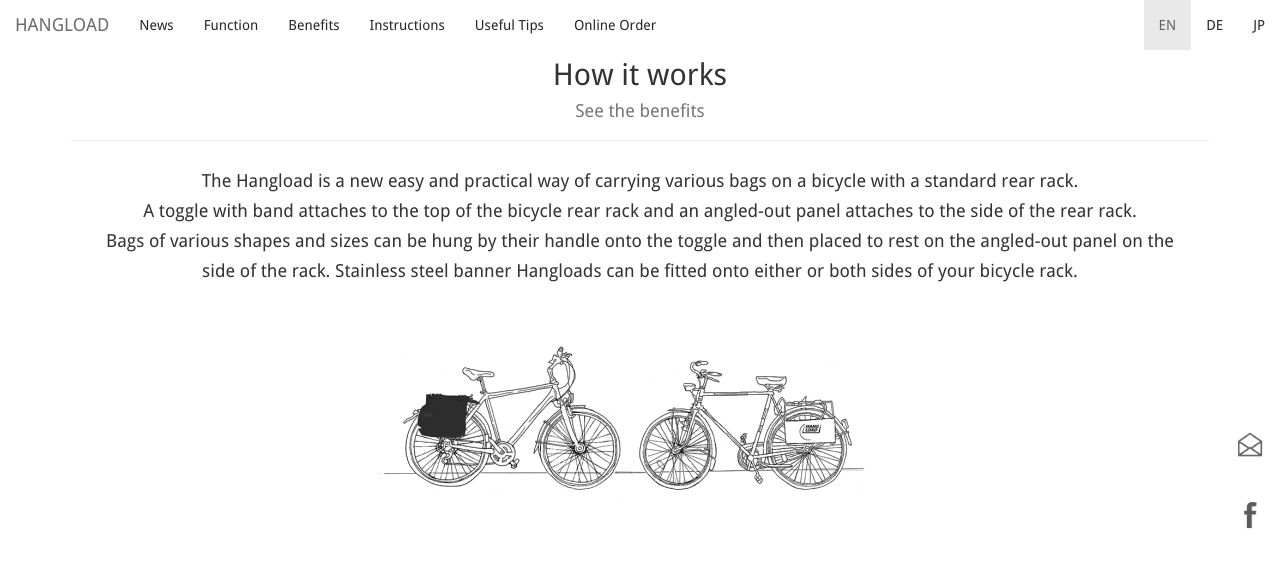
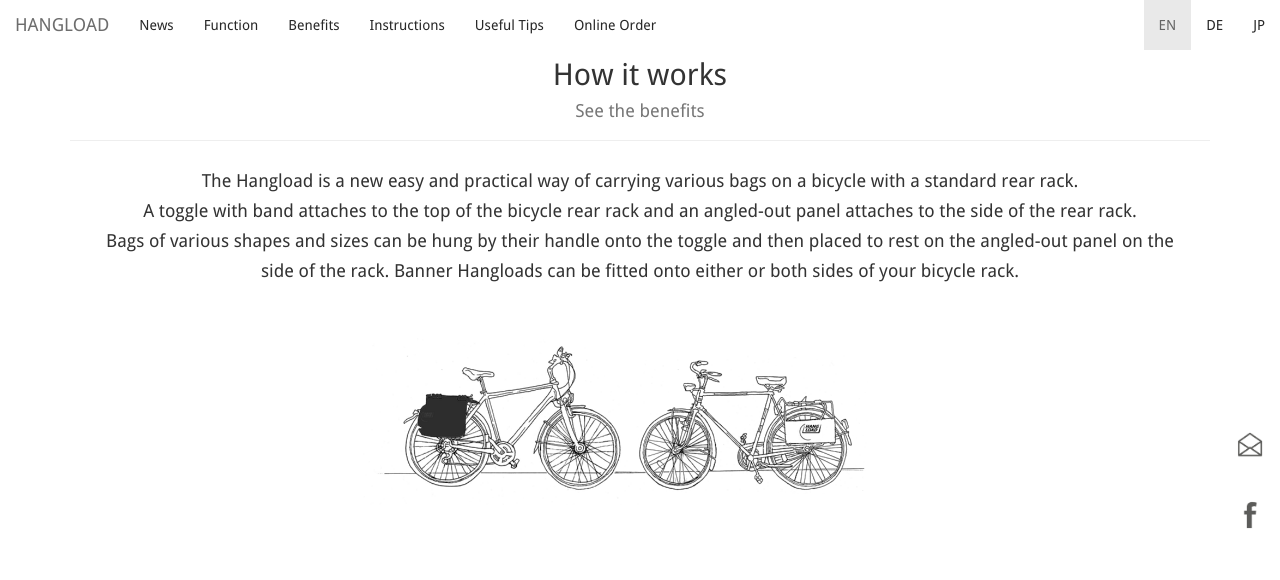
Before and after one commit to bodokaiser/hangload.com, a Jekyll site: the page built from index.html, in a window 1280 px wide and 1400 px high, scrolled down 1570 px. Shown: the top 580 px of the window. Built offline with Jekyll 4.4.1, drawn with Linux system fonts in a browser that asks for light colours; nearby versions of some CDN libraries; library files that are not in the unit come from our copies; Markdown is read by kramdown in place of the engine named in the settings; some of the changed text lies outside the part shown; grey boxes are pictures that could not be loaded.

Commit message:
update 1
to do: replace video and image link

```diff
--- a/index.html
+++ b/index.html
@@ -72,7 +72,7 @@
       </h4>
       <h4 class="text-center">
         side of the rack.
-        Stainless steel banner Hangloads can be fitted onto either or both
+        Banner Hangloads can be fitted onto either or both
         sides of your bicycle rack.
       </h4>
  <br>
@@ -90,39 +90,7 @@
   <div class="row">
     <div class="col-xs-12 col-md-8">
       <div class="video">
-        <iframe src="//player.vimeo.com/video/92836767?color=111111&autoplay=1&loop=1">
-          <p class="text-center text-muted">
-            Embedded youtube video showing how the Hangload works...
-          </p>
-        </iframe>
-      </div>
-     <!-- <p class="text-center">PE retractable version for just 55€ </p> -->
-    </div>
-    <div class="row">
-    <div class="col-xs-10 col-xs-offset-1 col-md-4 col-md-offset-0">
-    <a class="text-justify" href="//hangload.com/webshop/#order">
-      <img class="img-responsive" alt="Drawings Attach"
-        src="/images/webshop/PEeinklappbar2.png" />
-    </a>
-    </div>
-
-  <div class="col-xs-10 col-xs-offset-1 col-md-4 col-md-offset-0">
-  <h4 class="text-center">PE retractable</h4>
-    <p class="text-justify">
-  The PE version is designed to be mounted on the right side of your carrier
-  and is pulled out into position for use. </p>
-<h2 class="text-center"> <font color=”#800000”> <a href="/webshop/#order"> <strong> 55€ </strong> </font>  </a> </h2>
-
-    </div>
-</div>
-
-  <br>
-  <br>
-
-<div class="row">
-    <div class="col-xs-12 col-md-8">
-      <div class="video">
-        <iframe src="//player.vimeo.com/video/95136183?color=111111&autoplay=1&loop=1">
+        <iframe src="//player.vimeo.com/video/95136183?color=111111&autoplay=0&loop=1">
           <p class="text-center text-muted">
             Embedded youtube video showing how the Hangload works...
           </p>
@@ -140,7 +108,7 @@
 </div>
 
 <div class="col-xs-10 col-xs-offset-1 col-md-4 col-md-offset-0">
-  <h4 class="text-center">stainless steel with banner</h4>
+  <h4 class="text-center">banner hangload</h4>
     <p class="text-justify">
   The stainless steel fixed-angled Hangload can be fitted onto either or both sides of your bicycle rack.
   Banners available in a choice of colors.</p>
```
